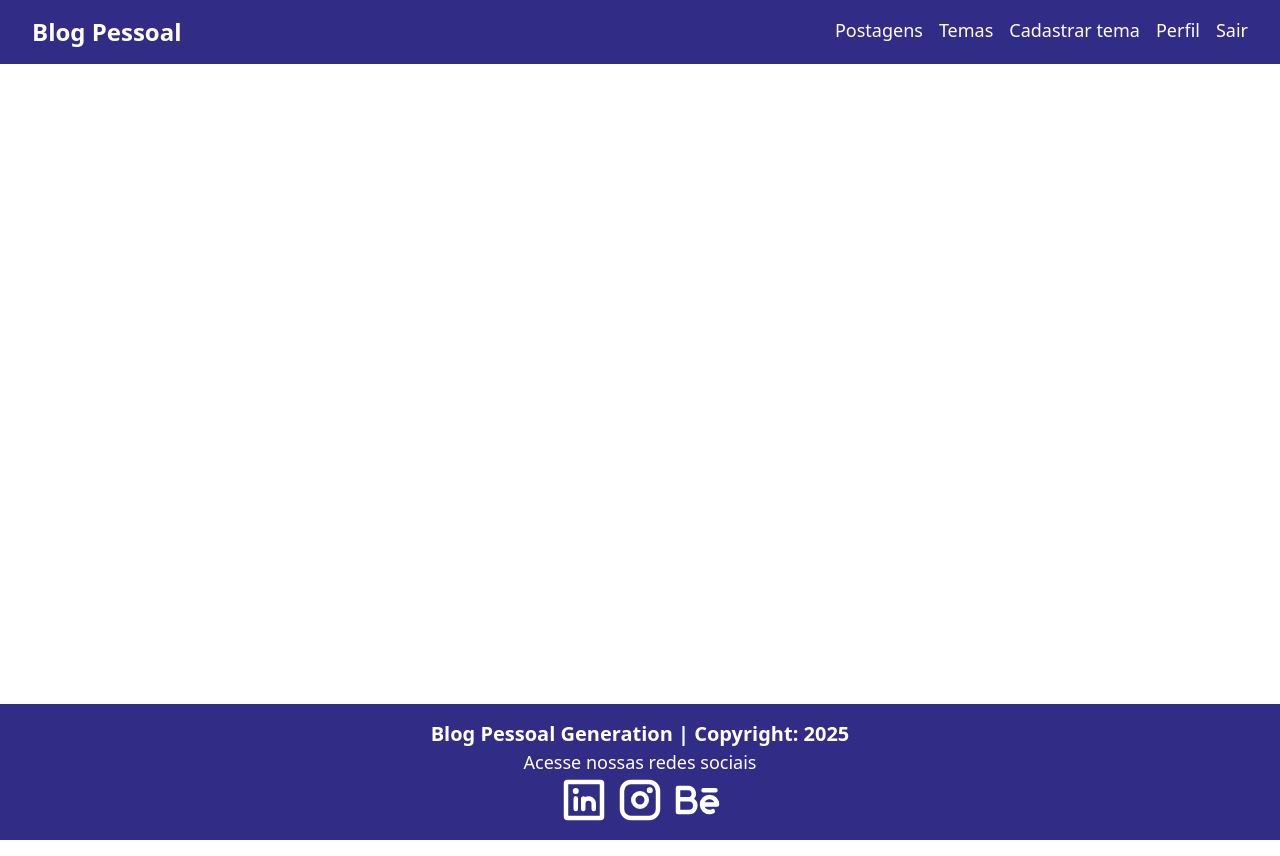
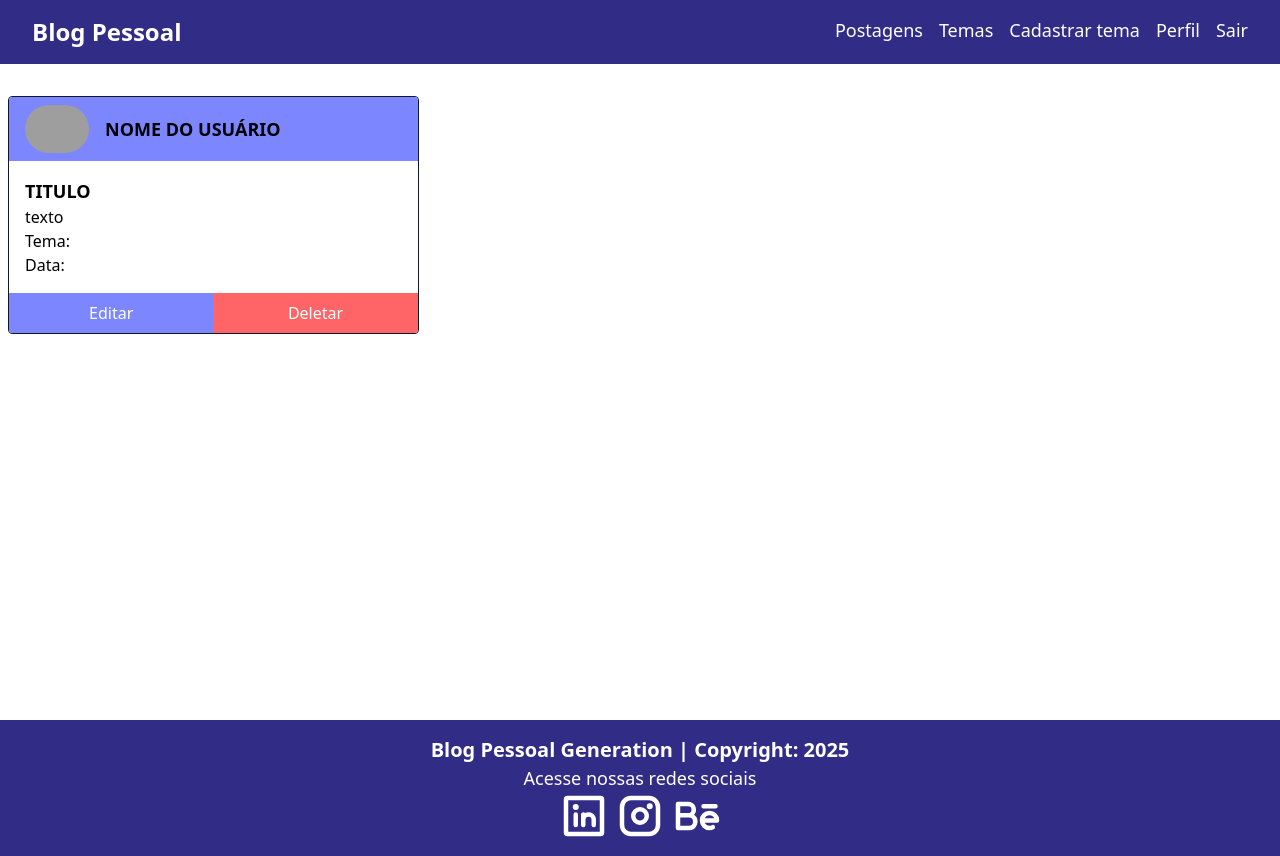
Before and after one commit to paulamelo2404/blog-pessoal-react, a React (Vite) app: page /postagens in a window 1280 px wide. Built offline with nearby package versions, Linux system fonts and the light colour scheme; grey boxes are pictures that could not be loaded.

Commit message:
ListaPostagens e CardPostagens Cunstruídas

```diff
--- a/src/App.tsx
+++ b/src/App.tsx
@@ -1,6 +1,7 @@
 import { BrowserRouter, Route, Routes } from 'react-router-dom'
 import Footer from './components/footer/Footer'
 import Navbar from './components/navbar/Navbar'
+import ListaPostagens from './components/postagem/listapostagem/ListaPostagens'
 import DeletarTema from './components/tema/deletartema/DeletarTema'
 import FormTema from './components/tema/formtema/FormTema'
 import ListaTemas from './components/tema/listatemas/ListaTemas'
@@ -24,6 +25,7 @@
 							<Route path="/cadastrartema" element={<FormTema />} />
               <Route path="/editartema/:id" element={<FormTema />} />
 							<Route path="/deletartema/:id" element={<DeletarTema />} />
+							<Route path="/postagens" element={<ListaPostagens />} />
 						</Routes>
 					</div>
 					<Footer />
--- a/src/components/navbar/Navbar.tsx
+++ b/src/components/navbar/Navbar.tsx
@@ -24,7 +24,7 @@
                     <Link to='/home' className="text-2xl font-bold">Blog Pessoal</Link>
 
                     <div className='flex gap-4'>
-                        Postagens
+                       <Link to='/postagens' className='hover:underline'>Postagens</Link>
                        <Link to='/temas' className='hover:underline'>Temas</Link>
                        <Link to='/cadastrartema' className='hover:underline'>Cadastrar tema</Link>
                         Perfil
--- /dev/null
+++ b/src/components/postagem/cardpostagem/CardPostagem.tsx
@@ -0,0 +1,37 @@
+import { Link } from 'react-router-dom'
+
+function CardPostagem() {
+    return (
+        <div className='border-slate-900 border
+            flex flex-col rounded overflow-hidden justify-between'>
+
+            <div>
+                <div className="flex w-full bg-indigo-400 py-2 px-4 items-center gap-4">
+                    <img src='https://i.imgur.com/pK6vSCy.png'
+                         className='h-12 rounded-full' alt="" />
+                    <h3 className='text-lg font-bold text-center uppercase'>
+                        Nome do Usuário
+                    </h3>
+                </div>
+                <div className='p-4 '>
+                    <h4 className='text-lg font-semibold uppercase'>Titulo</h4>
+                    <p>texto</p>
+                    <p>Tema: </p>
+                    <p>Data: </p>
+                </div>
+            </div>
+            <div className="flex">
+                <Link to='' className='w-full text-white bg-indigo-400
+                    hover:bg-indigo-800 flex items-center justify-center py-2'>
+                    <button>Editar</button>
+                </Link>
+                <Link to='' className='text-white bg-red-400
+                    hover:bg-red-700 w-full flex items-center justify-center'>
+                    <button>Deletar</button>
+                </Link>
+            </div>
+        </div>
+    )
+}
+
+export default CardPostagem
--- /dev/null
+++ b/src/components/postagem/listapostagem/ListaPostagens.tsx
@@ -0,0 +1,19 @@
+import CardPostagem from "../cardpostagem/CardPostagem";
+
+function ListaPostagens() {
+    return (
+        <>
+            <div className="flex justify-center w-full my-4">
+                <div className="container flex flex-col mx-2">
+                    <div className='container mx-auto my-4
+                        grid grid-cols-1 md:grid-cols-2
+                        lg:grid-cols-3 gap-4'>
+                        <CardPostagem />
+                    </div>
+                </div>
+            </div>
+        </>
+    );
+}
+
+export default ListaPostagens;
```
